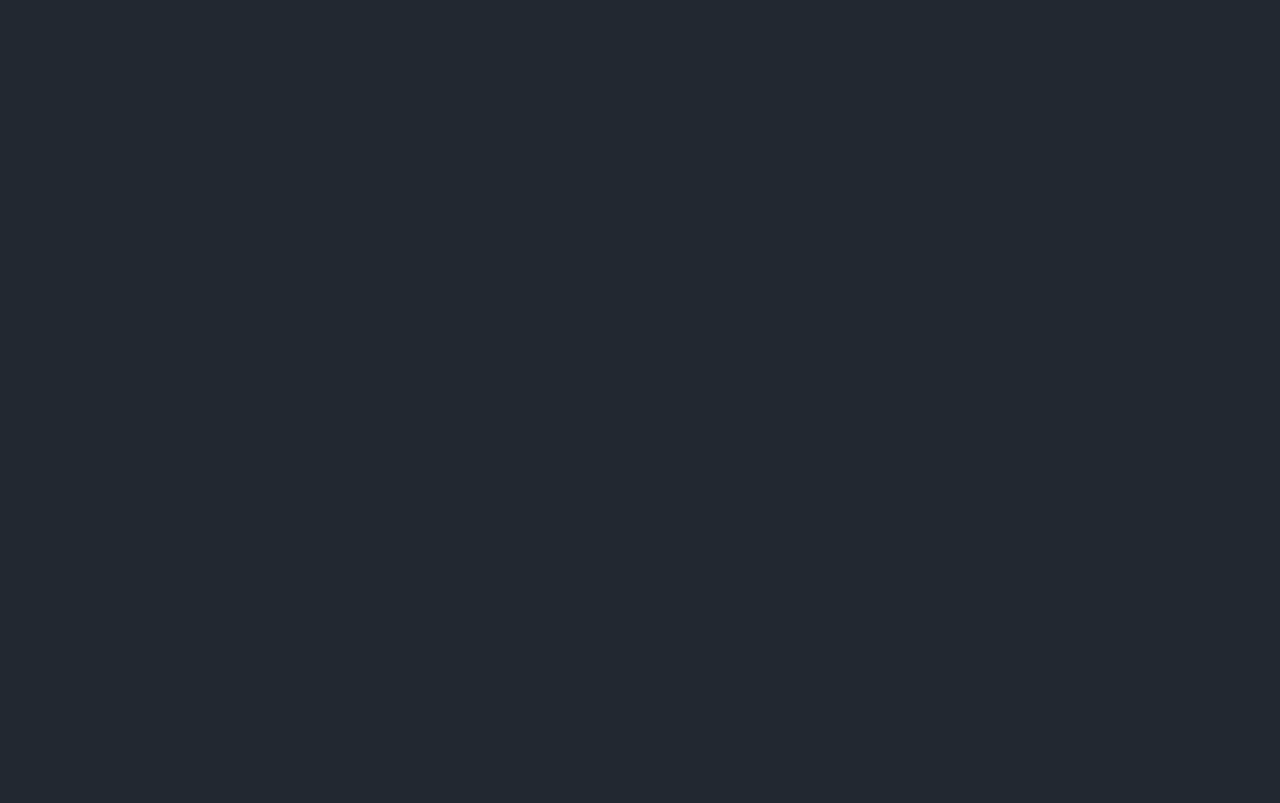
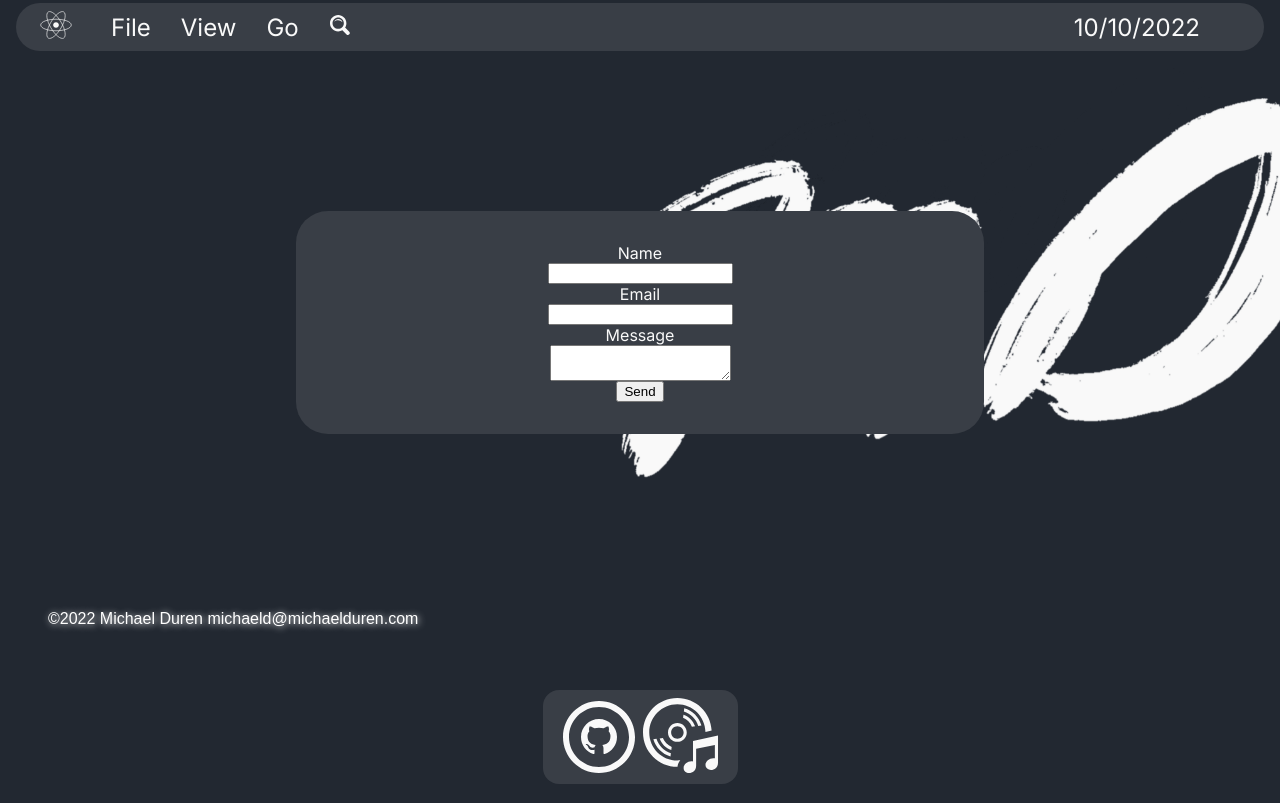
Before and after one commit to michael-duren/michael-duren-portfolio, a React (Create React App) app: page /contact in a window 1280 px wide. Before the commit this address had no page. Built offline with nearby package versions, Linux system fonts and the light colour scheme; a web font is replaced by a local one.

Commit message:
added contact form, and improved routing

```diff
--- a/package.json
+++ b/package.json
@@ -3,6 +3,7 @@
   "version": "0.1.0",
   "private": true,
   "dependencies": {
+    "@emailjs/browser": "^3.7.0",
     "@testing-library/jest-dom": "^5.16.5",
     "@testing-library/react": "^13.4.0",
     "@testing-library/user-event": "^13.5.0",
--- a/src/App.js
+++ b/src/App.js
@@ -3,6 +3,7 @@ import { Routes, Route } from 'react-router-dom';
 import { ThemeProvider } from 'styled-components';
 import Home from './routes/home/home.component';
 import About from './routes/about/about.component';
+import Contact from './routes/contact/contact.component';
 import Navigation from './routes/navigation/navigation.component';
 import LightTheme from './components/themes/light';
 import DarkTheme from './components/themes/dark';
@@ -26,6 +27,7 @@ const App = () => {
         <Route path="/" element={<Navigation />}>
           <Route index element={<Home />} />
           <Route path="/about" element={<About />} />
+          <Route path="/contact" element={<Contact />} />
         </Route>
       </Routes>
     </ThemeProvider>
--- a/src/components/dock/dock.componet.styles.jsx
+++ b/src/components/dock/dock.componet.styles.jsx
@@ -42,6 +42,6 @@ export const DockContainer = styled.div`
   width: 100%;
   color: ${(p) => p.theme.primaryColor};
   text-align: center;
-  margin-top: 70vh;
+  margin-top: 50vh;
   position: fixed;
 `;
--- a/src/components/dropdown-menu/dropdown-menu.component.styles.jsx
+++ b/src/components/dropdown-menu/dropdown-menu.component.styles.jsx
@@ -3,7 +3,7 @@ import styled from 'styled-components';
 export const DropDownContainer = styled.div`
   position: absolute;
   top: 3rem;
-  z-index: 5;
+  z-index: 1;
   border-radius: 2rem;
   background-color: ${(props) => props.theme.primaryColor};
   filter: drop-shadow(1px 1px 5px ${(props) => props.theme.dropShadowColor});
--- a/src/components/footer/footer.component.jsx
+++ b/src/components/footer/footer.component.jsx
@@ -3,8 +3,7 @@ import { FooterParagraph } from './footer.component.styes';
 const Footer = () => {
   return (
     <FooterParagraph>
-      &copy;2022 Michael Duren <br />
-      michaeld@michaelduren.com
+      &copy;2022 Michael Duren michaeld@michaelduren.com
     </FooterParagraph>
   );
 };
--- a/src/routes/about/about.component.styles.jsx
+++ b/src/routes/about/about.component.styles.jsx
@@ -19,6 +19,7 @@ export const AboutContainer = styled.div`
   transform: translate(-50%, -50%);
   width: 60vw;
   border-radius: 2rem;
+  z-index: 0;
 `;
 
 export const NavContainer = styled.div`
--- /dev/null
+++ b/src/routes/contact/contact.component.jsx
@@ -0,0 +1,43 @@
+import { useRef } from 'react';
+import emailjs from '@emailjs/browser';
+import { FormContainer } from './contact.component.styles';
+
+const Contact = () => {
+  const form = useRef();
+
+  const sendEmail = (e) => {
+    e.preventDefault();
+
+    emailjs
+      .sendForm(
+        'service_beucihj',
+        'template_f5lnaho',
+        form.current,
+        'anQIB68d_Kp0f0doK'
+      )
+      .then(
+        (result) => {
+          console.log(result.text);
+        },
+        (error) => {
+          console.log(error.text);
+        }
+      );
+  };
+
+  return (
+    <FormContainer>
+      <form ref={form} onSubmit={sendEmail}>
+        <label>Name</label>
+        <input type="text" name="user_name" />
+        <label>Email</label>
+        <input type="email" name="user_email" />
+        <label>Message</label>
+        <textarea name="message" />
+        <input type="submit" value="Send" />
+      </form>
+    </FormContainer>
+  );
+};
+
+export default Contact;
--- /dev/null
+++ b/src/routes/contact/contact.component.styles.jsx
@@ -0,0 +1,17 @@
+import styled from 'styled-components';
+
+export const FormContainer = styled.div`
+  background-color: ${(props) => props.theme.primaryColor};
+  width: 50%;
+  border-radius: 2rem;
+  padding: 2rem;
+  display: flex;
+  margin: 10rem auto;
+  justify-content: center;
+
+  form {
+    display: flex;
+    align-items: center;
+    flex-direction: column;
+  }
+`;
--- a/src/routes/home/home.component.jsx
+++ b/src/routes/home/home.component.jsx
@@ -1,8 +1,42 @@
-import { Title } from './home.component.styles';
+import {
+  Title,
+  HomeWindowContainer,
+  HomeWindowHeader,
+  HomeWindowParagraph,
+  LightMailLink,
+  DarkMailLink,
+} from './home.component.styles';
+
+import { useContext } from 'react';
+import { Link } from 'react-router-dom';
+import { ThemeContext } from 'styled-components';
 
 const Home = () => {
+  const { id } = useContext(ThemeContext);
+
   return (
     <>
+      <HomeWindowContainer>
+        <HomeWindowHeader>Welcome, I'm Michael</HomeWindowHeader>
+        <HomeWindowParagraph>
+          I'm a web developer and musician from Minneapolis MN
+        </HomeWindowParagraph>
+        <HomeWindowParagraph>
+          This site contains my work both as a developer and musician
+        </HomeWindowParagraph>
+        <HomeWindowParagraph>
+          To contact me please click here -&gt;
+          {id === 'light' ? (
+            <Link to="contact">
+              <LightMailLink />
+            </Link>
+          ) : (
+            <Link to="contact">
+              <DarkMailLink />
+            </Link>
+          )}
+        </HomeWindowParagraph>
+      </HomeWindowContainer>
       <Title>
         <h1>Michael Duren</h1>
       </Title>
--- a/src/routes/home/home.component.styles.jsx
+++ b/src/routes/home/home.component.styles.jsx
@@ -1,10 +1,13 @@
 import styled from 'styled-components';
+
+import { ReactComponent as DarkMail } from '../../assets/dark-theme/email-dark-theme.svg';
+import { ReactComponent as LightMail } from '../../assets/light-theme/email-light-theme.svg';
 
 export const Title = styled.div`
   display: flex;
   flex-direction: column;
   flex-wrap: wrap;
-  margin-top: 50vh;
+  margin-left: 5rem;
   margin-bottom: 10rem;
   padding-left: 2rem;
   text-shadow: 1px 1px 7px white;
@@ -28,31 +31,27 @@ export const Title = styled.div`
   }
 `;
 
-export const HomeWindowContainer = styled.div``;
-export const HomeWindowHeader = styled.h2``;
-export const HomeWindowParagraph = styled.p``;
+export const HomeWindowContainer = styled.div`
+  background-color: ${(props) => props.theme.primaryColor};
+  display: flex;
+  flex-direction: column;
+  width: 50vh;
+  border-radius: 2rem;
+  margin-top: 10rem;
+  padding: 2rem;
+`;
+export const HomeWindowHeader = styled.h2`
+  padding-bottom: 0.5rem;
+`;
+export const HomeWindowParagraph = styled.p`
+  line-height: 1;
+`;
 
-// export const Footer = styled.div`
-//   display: flex;
-//   flex-wrap: wrap;
-//   padding-left: 2rem;
-//   position: fixed;
-//   text-shadow: 1px 1px 7px white;
-//   text-align: center;
-//   align-items: center;
-//   justify-content: center;
-//   font-size: 0.4rem;
-//   font-family: 'Gemunu Libre', sans-serif;
-//   font-weight: 200;
-//   background: linear-gradient(
-//     90deg,
-//     rgba(169, 240, 255, 1) 100%,
-//     rgba(3, 3, 40, 1) 11%,
-//     rgba(2, 0, 36, 1) 0%
-//   );
-//   background-clip: text;
-//   -webkit-background-clip: text;
-//   -moz-background-clip: text;
-//   -webkit-text-fill-color: transparent;
-//   -moz-text-fill-color: transparent;
-// `;
+export const DarkMailLink = styled(DarkMail)`
+  padding-left: 1rem;
+  text-align: center;
+`;
+export const LightMailLink = styled(LightMail)`
+  padding-left: 1rem;
+  text-align: center;
+`;
--- a/src/routes/navigation/navigation.component.jsx
+++ b/src/routes/navigation/navigation.component.jsx
@@ -49,12 +49,12 @@ const fileMenu = [
 const goMenu = [
   ['Home', '/', 'internal-link'],
   ['About', 'About', 'internal-link'],
+  ['Contact', 'Contact', 'internal-link'],
   ['LinkedIn', 'https://www.linkedin.com/in/michael-duren/', 'external-link'],
   ['Github', 'https://github.com/michael-duren', 'external-link'],
-  ['Contact', 'mailto:michaeld@michaelduren.com', 'external-link'],
 ];
 
-const viewMenu = [[null, null, 'button', '1d']];
+const viewMenu = [[null, null, 'button']];
 
 const Navigation = () => {
   const currentDate = new Date().toLocaleDateString();
```
Also changed, not shown: 2 other files (tests, documents, lock files or other folders).
